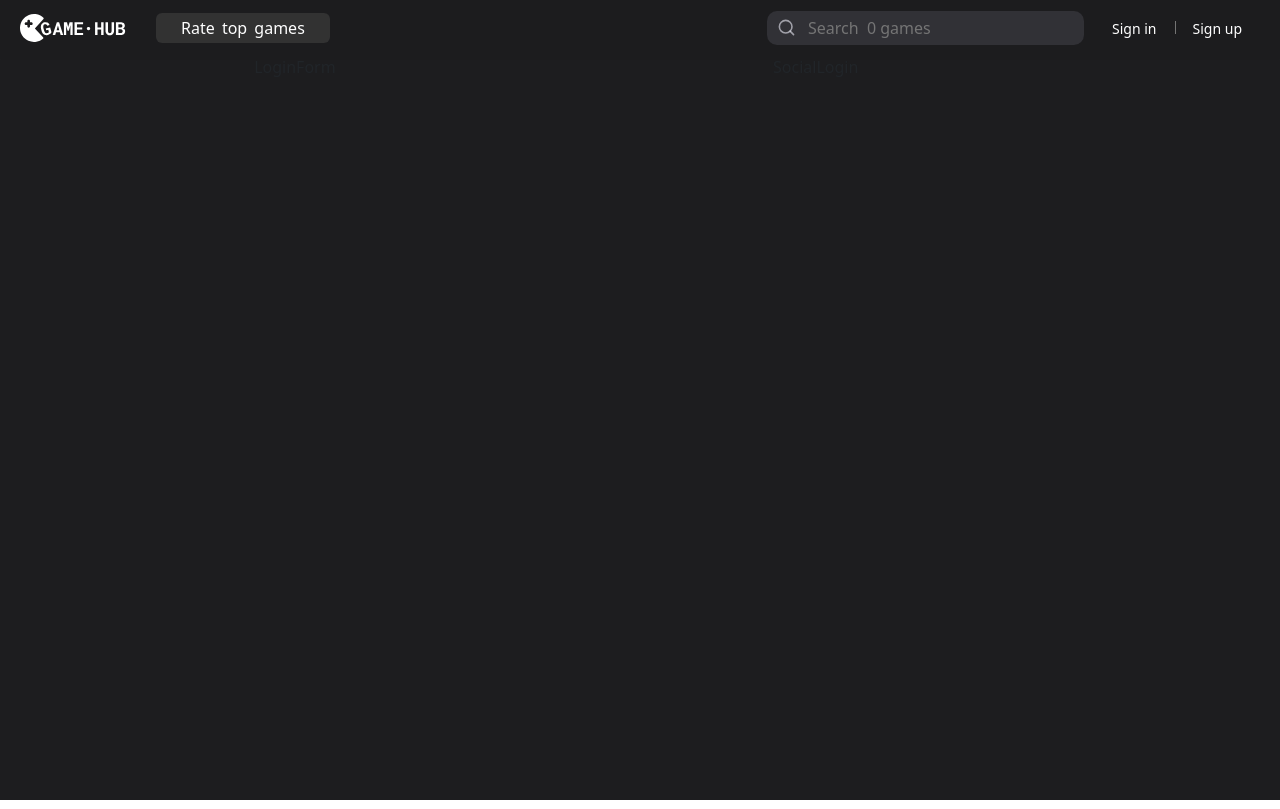
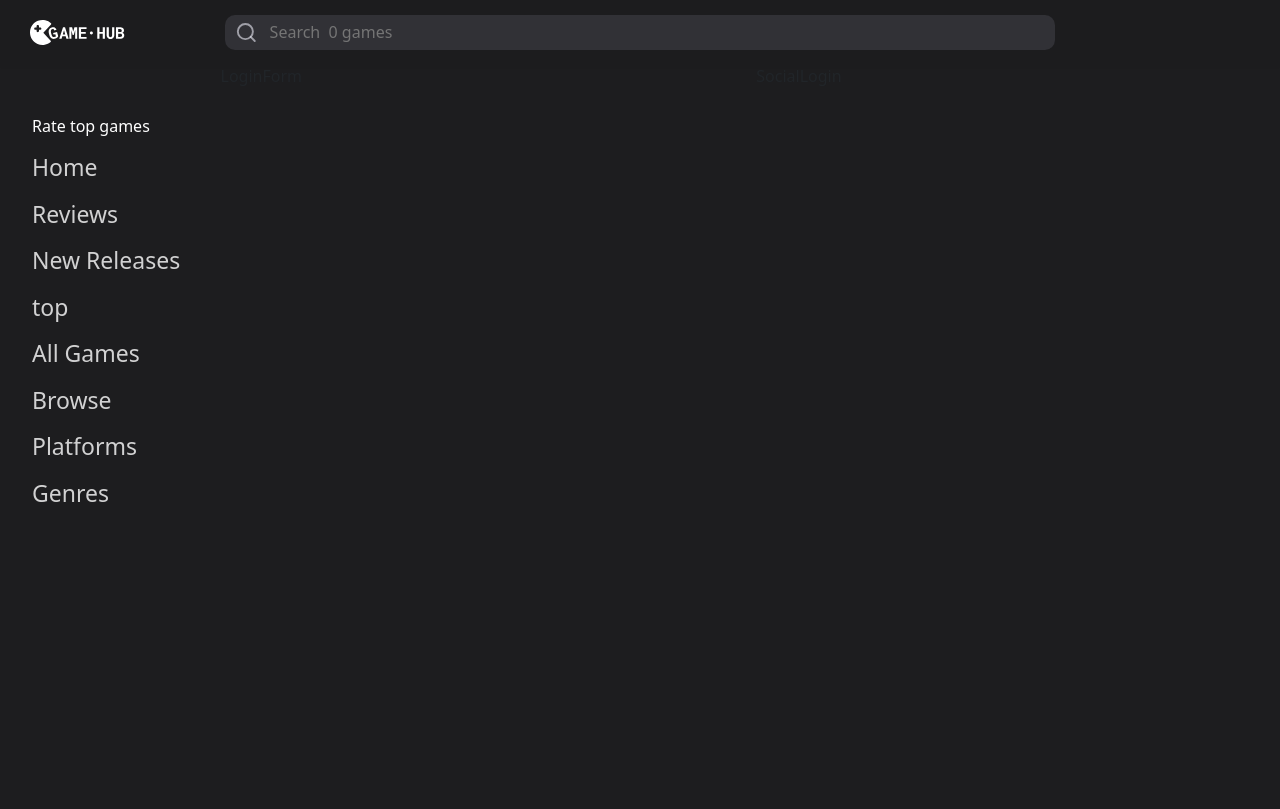
Before and after one commit to Agratos/game-hub, a React (Create React App) app: page /login in a window 1280 px wide. Built offline with nearby package versions, Linux system fonts and the light colour scheme; no server answers.

Commit message:
feat: hamburgerbar state

```diff
--- a/src/layouts/AppLayout.jsx
+++ b/src/layouts/AppLayout.jsx
@@ -2,6 +2,7 @@ import React from 'react';
 import { Outlet } from 'react-router-dom';
 import Header from './Header/Header';
 import './AppLayout.style.css';
+import SideBar from './SideBar/SideBar';
 
 const AppLayout = () => {
   return (
@@ -10,7 +11,9 @@ const AppLayout = () => {
         <Header />
       </header>
       <main>
-        <aside></aside>
+        <aside>
+          <SideBar />
+        </aside>
         <Outlet />
       </main>
     </div>
--- a/src/layouts/AppLayout.style.css
+++ b/src/layouts/AppLayout.style.css
@@ -8,14 +8,24 @@
 }
 .applayout-wrapper main {
   display: flex;
-  min-height: calc(100vh - 55px);
+  min-height: calc(100vh - 64px);
   height: 100%;
-  /* background-color: green; */
 }
 
 .applayout-wrapper aside {
-  width: 300px;
+  width: 250px;
   min-height: calc(100vh - 55px);
   height: 100%;
-  /* background-color: orange; */
+  position: sticky;
+  top: 64px;
 }
+@media screen and (max-width: 992px) {
+  .applayout-wrapper aside {
+    width: 250px;
+    min-height: calc(100vh - 55px);
+    height: 100%;
+    position: sticky;
+    top: 64px;
+    display: none;
+  }
+}
--- a/src/layouts/Header/Header.jsx
+++ b/src/layouts/Header/Header.jsx
@@ -6,13 +6,20 @@ import './Header.style.css';
 import logoImg from './img/logo.svg';
 import { Link, useNavigate } from 'react-router-dom';
 import { useSelector, useDispatch } from 'react-redux';
+
 import { searchActions } from '../../store/slice/searchValueSlice';
+import { hamburgerActions } from '../../store/slice/hamburgerMenuOpen';
+
 import { useGameListQuery } from '../../hooks/apis/useGameList';
+import { RxHamburgerMenu } from 'react-icons/rx';
 
 const Header = () => {
   const [searchFocus, setSearchFocus] = useState(false);
   const [searchGames, setSearchGames] = useState(0);
+
   const searchValue = useSelector((state) => state.search.searchValue);
+  const hamburgerOn = useSelector((state) => state.hamburger.hamburgerOn);
+
   const dispatch = useDispatch();
   const navigate = useNavigate();
 
@@ -20,13 +27,14 @@ const Header = () => {
   const searchFormSubmit = (e) => {
     e.preventDefault();
     navigate('/search');
-    dispatch(searchActions.search(''));
+    dispatch(searchActions.searchValue(''));
   };
   // 게임리스트 데이터
   const { data } = useGameListQuery();
   useEffect(() => {
     setSearchGames(data?.count);
-  }, [data]);
+    console.log('123131', hamburgerOn);
+  }, [data, hamburgerOn]);
 
   // 3의배수 , 찍어주는 함수
   function formatNumberWithCommas(number) {
@@ -47,18 +55,10 @@ const Header = () => {
 
   return (
     <div className='header-container'>
-      <div className='header-container-left'>
       <Link className='header-logo-link' to='/'>
         <img src={logoImg} alt='header-logo' />
       </Link>
-        <Link to='/top-game'>
-          <button className='header-topgame-link'>
-            <span>Rate top games</span>
-          </button>
-        </Link>
-      </div>
 
-      <div className='header-container-right'>
       <form
         className='header-search-box'
         onSubmit={(e) => searchFormSubmit(e)}
@@ -91,7 +91,18 @@ const Header = () => {
           <TiDelete className='header-TiDelete' />
         </button>
       </form>
-        <ul className='sign-box'>
+      <button
+        className='m-header-menubar'
+        onClick={() => dispatch(hamburgerActions.setHamburgerOn(!hamburgerOn))}
+      >
+        <RxHamburgerMenu className='m-header-hbg' />
+      </button>
+      <ul
+        className='sign-box'
+        style={{
+          display: hamburgerOn === true ? 'block' : 'none',
+        }}
+      >
         <li>
           <Link to='/login'>
             <span className='header-sign-span'>Sign in</span>
@@ -104,7 +115,6 @@ const Header = () => {
         </li>
       </ul>
     </div>
-    </div>
   );
 };
 
--- a/src/layouts/Header/Header.style.css
+++ b/src/layouts/Header/Header.style.css
@@ -2,17 +2,23 @@
   background-color: #1d1d1fe3;
   backdrop-filter: blur(20px) saturate(1.8);
   -webkit-backdrop-filter: blur(20px) saturate(1.8);
-  height: 55px;
+  height: 64px;
   display: flex;
   align-items: center;
   color: #fff;
-  padding: 0 20px;
+  padding: 0 30px;
   box-sizing: border-box;
   justify-content: space-between;
   box-shadow: 0 0 6px rgba(0, 0, 0, 0.08);
+  gap: 50px;
 }
 .header-logo-link {
-  cursor: pointer;
+  height: 100%;
+  display: flex;
+  align-items: center;
+}
+.header-logo-link img {
+  height: 25px;
 }
 .header-search-box {
   display: flex;
@@ -20,8 +26,12 @@
   background-color: #7676803d;
   border-radius: 10px;
   box-sizing: border-box;
-  height: 34px;
+  height: 35px;
   transition: all 0.2s;
+  width: calc(100% - 450px);
+  position: absolute;
+  inset: 0;
+  margin: auto;
 }
 .header-search-icon {
   width: 25px;
@@ -61,16 +71,6 @@ a {
   text-decoration: inherit;
 }
 
-.header-container-left {
-  display: flex;
-  gap: 30px;
-  align-items: center;
-}
-.header-container-right {
-  display: flex;
-  gap: 10px;
-  align-items: center;
-}
 .sign-box {
   display: flex;
   list-style-type: none;
@@ -92,24 +92,47 @@ a {
   background-color: #747474;
 }
 
-.header-topgame-link {
-  font-size: 16px;
-  background-color: #3b3b3bb1;
-  border-radius: 6px;
-  border: none;
-  color: #fff;
-  padding: 3px 25px;
-  font-weight: 400;
-  word-spacing: 3px;
-}
-/* .header-topgame-link span::after {
-  content: '>';
-  margin-left: 8px;
-  font-weight: normal;
-} */
 .header-sign-span {
   font-size: 14px;
+
+  white-space: nowrap;
 }
 .sign-box li:hover {
   text-decoration: underline;
 }
+.m-header-menubar {
+  display: none;
+  background: none;
+  border: none;
+  color: #fff;
+}
+.m-header-hbg {
+  width: 30px;
+  height: 30px;
+}
+@media screen and (max-width: 992px) {
+  .header-container {
+    background-color: #1d1d1fe3;
+    backdrop-filter: blur(20px) saturate(1.8);
+    -webkit-backdrop-filter: blur(20px) saturate(1.8);
+    height: 64px;
+    display: flex;
+    align-items: center;
+    color: #fff;
+    padding: 0 30px;
+    box-sizing: border-box;
+    justify-content: space-between;
+    box-shadow: 0 0 6px rgba(0, 0, 0, 0.08);
+    gap: 50px;
+  }
+  .sign-box {
+    display: flex;
+    list-style-type: none;
+    margin: 0;
+    padding: 0;
+    display: none;
+  }
+  .m-header-menubar {
+    display: block;
+  }
+}
--- /dev/null
+++ b/src/layouts/SideBar/SideBar.jsx
@@ -0,0 +1,37 @@
+import React from 'react';
+import './SideBar.style.css';
+import { Link } from 'react-router-dom';
+
+const SideBar = () => {
+  const sideBarList = [
+    'Home',
+    'Reviews',
+    'New Releases',
+    'top',
+    'All Games',
+    'Browse',
+    'Platforms',
+    'Genres',
+  ];
+  console.log(sideBarList);
+  return (
+    <div
+      style={{
+        color: '#fff',
+      }}
+    >
+      <ul className='slidebar-list'>
+        <li>
+          <Link to='/top-game'>Rate top games</Link>
+        </li>
+        {sideBarList.map((item, index) => (
+          <li className='slidebar-list-item' key={index}>
+            {item}
+          </li>
+        ))}
+      </ul>
+    </div>
+  );
+};
+
+export default SideBar;
--- /dev/null
+++ b/src/layouts/SideBar/SideBar.style.css
@@ -0,0 +1,17 @@
+.slidebar-list {
+  list-style-type: none;
+  padding-top: 50px;
+  display: flex;
+  flex-direction: column;
+  gap: 12px;
+}
+.slidebar-list-item {
+  font-size: 23px;
+  cursor: pointer;
+  opacity: 0.8;
+  transition: all 0.2s;
+}
+.slidebar-list-item:hover {
+  text-decoration: underline;
+  opacity: 1;
+}
--- /dev/null
+++ b/src/store/slice/hamburgerMenuOpen.jsx
@@ -0,0 +1,19 @@
+import { createSlice } from '@reduxjs/toolkit';
+
+const initialState = {
+  hamburgerOn: false,
+};
+
+const hamburgerOnSlice = createSlice({
+  name: 'hamburger-boolean',
+  initialState,
+  reducers: {
+    setHamburgerOn(state, action) {
+      state.hamburgerOn = action.payload;
+    },
+  },
+});
+
+export const hamburgerActions = hamburgerOnSlice.actions;
+
+export default hamburgerOnSlice.reducer;
--- a/src/store/store.jsx
+++ b/src/store/store.jsx
@@ -3,12 +3,14 @@ import { configureStore } from '@reduxjs/toolkit';
 import authenicateSlice from './slice/authenicateSlice';
 import searchValueSlice from './slice/searchValueSlice';
 import scoreGameSlice from './slice/scoreGameSlice';
+import hamburgerOnSlice from './slice/hamburgerMenuOpen';
 
 const store = configureStore({
   reducer: {
     auth: authenicateSlice,
     search: searchValueSlice,
     score: scoreGameSlice,
+    hamburger: hamburgerOnSlice,
   },
 });
 
```
Lines whose indentation alone changed are shown as unchanged.
